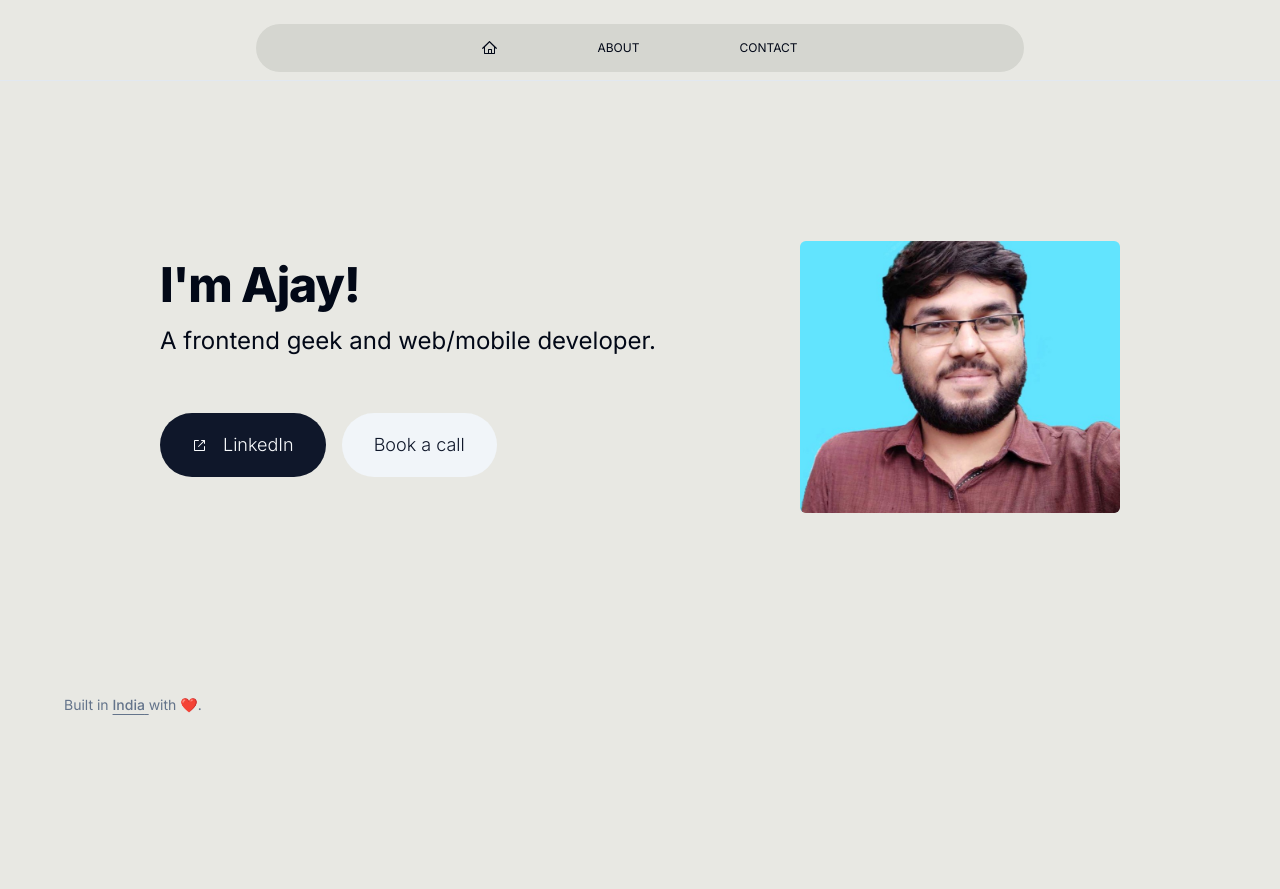
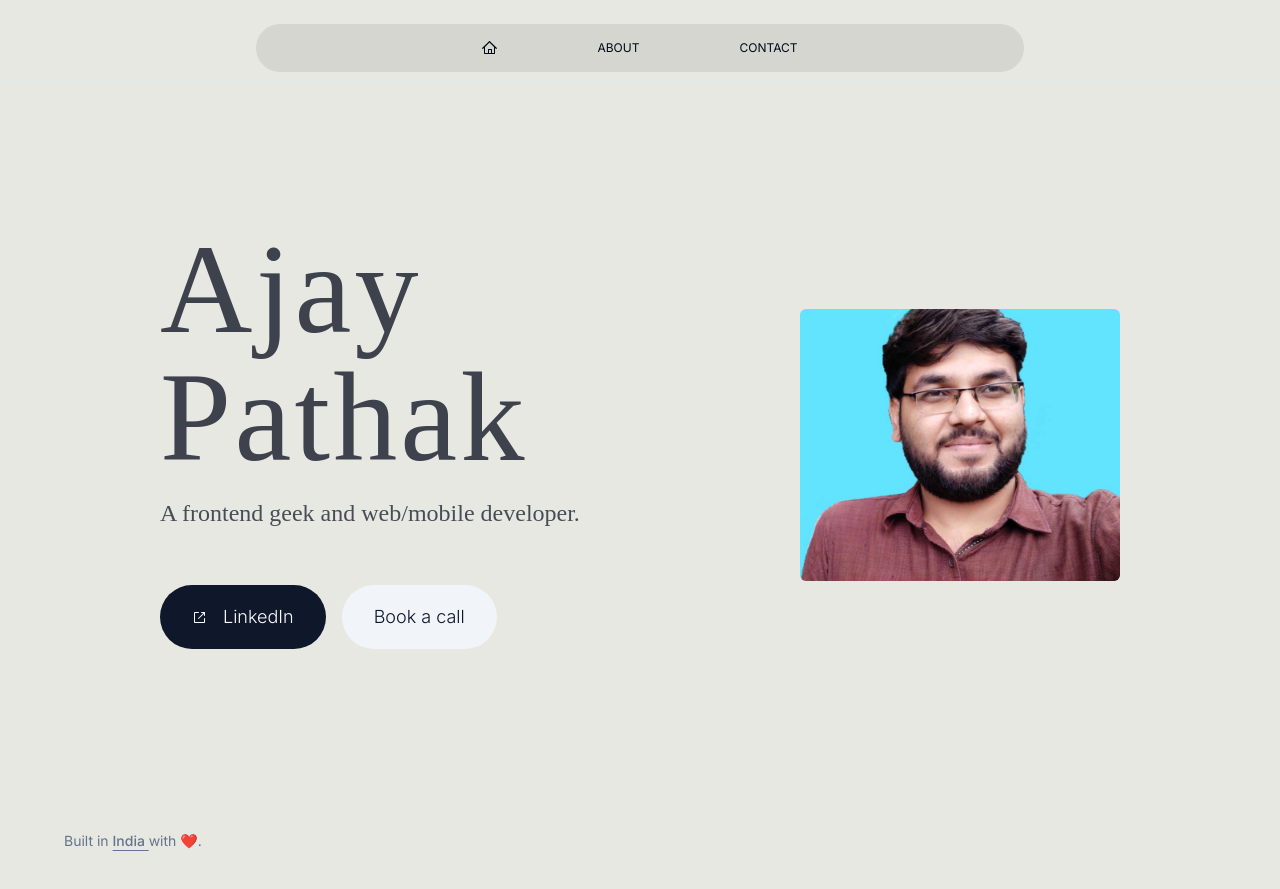
Before and after one commit to ap221882/ajay-pathak, a Next.js app: page / in a window 1280 px wide. Before the commit the page ends 800 px from the top, so only its background shows below. Built offline with nearby package versions, Linux system fonts and the light colour scheme.

Commit message:
font style change

```diff
--- a/src/app/globals.css
+++ b/src/app/globals.css
@@ -3,6 +3,7 @@
 @tailwind utilities;
 @import url('https://fonts.googleapis.com/css2?family=Open+Sans:ital,wght@0,300..800;1,300..800&display=swap');
 @import url('https://fonts.googleapis.com/css2?family=Domine:wght@400..700&display=swap');
+@import url('https://fonts.googleapis.com/css2?family=Cormorant+Garamond:ital,wght@0,300;0,400;0,500;0,600;0,700;1,300;1,400;1,500;1,600;1,700&display=swap');
 
 @layer base {
   :root {
@@ -69,3 +70,65 @@
     @apply bg-background text-foreground;
   }
 }
+
+
+/* Fonts */
+.cormorant-garamond-light {
+  font-family: "Cormorant Garamond", serif;
+  font-weight: 300;
+  font-style: normal;
+}
+
+.cormorant-garamond-regular {
+  font-family: "Cormorant Garamond", serif;
+  font-weight: 400;
+  font-style: normal;
+}
+
+.cormorant-garamond-medium {
+  font-family: "Cormorant Garamond", serif;
+  font-weight: 500;
+  font-style: normal;
+}
+
+.cormorant-garamond-semibold {
+  font-family: "Cormorant Garamond", serif;
+  font-weight: 600;
+  font-style: normal;
+}
+
+.cormorant-garamond-bold {
+  font-family: "Cormorant Garamond", serif;
+  font-weight: 700;
+  font-style: normal;
+}
+
+.cormorant-garamond-light-italic {
+  font-family: "Cormorant Garamond", serif;
+  font-weight: 300;
+  font-style: italic;
+}
+
+.cormorant-garamond-regular-italic {
+  font-family: "Cormorant Garamond", serif;
+  font-weight: 400;
+  font-style: italic;
+}
+
+.cormorant-garamond-medium-italic {
+  font-family: "Cormorant Garamond", serif;
+  font-weight: 500;
+  font-style: italic;
+}
+
+.cormorant-garamond-semibold-italic {
+  font-family: "Cormorant Garamond", serif;
+  font-weight: 600;
+  font-style: italic;
+}
+
+.cormorant-garamond-bold-italic {
+  font-family: "Cormorant Garamond", serif;
+  font-weight: 700;
+  font-style: italic;
+}
--- a/src/app/page.tsx
+++ b/src/app/page.tsx
@@ -8,8 +8,11 @@ export default function Home() {
     <main >
       <div className="py-36 px-40 flex justify-between items-center">
         <div>
-        <h1 className='scroll-m-20 text-4xl font-extrabold tracking-tight lg:text-5xl'>{"I'm Ajay!"}</h1>
-        <h3 className="py-4 text-2xl">A frontend geek and web/mobile developer.</h3>
+        <div className='scroll-m-20 text-9xl cormorant-garamond-regular tracking-wide text-gray-900/80 font-thin'>
+          <h1>Ajay</h1>
+          <h1>Pathak</h1>
+        </div>
+        <h3 className="py-4 text-2xl cormorant-garamond-light text-gray-900/75">A frontend geek and web/mobile developer.</h3>
         <div className="flex gap-4 mt-10">
         <Button asChild variant="default" className='rounded-full p-8 font-light text-lg'>
         <a href="https://www.linkedin.com/in/ajay-pathak-webdeveloper/" target='_blank' nonce='true'>
--- a/src/components/ui/navigation-menu.tsx
+++ b/src/components/ui/navigation-menu.tsx
@@ -42,7 +42,7 @@ NavigationMenuList.displayName = NavigationMenuPrimitive.List.displayName
 const NavigationMenuItem = NavigationMenuPrimitive.Item
 
 const navigationMenuTriggerStyle = cva(
-  "group inline-flex w-max items-center justify-center rounded-md px-4 py-2 text-xs uppercase transition-colors  hover:text-accent-foreground focus:bg-accent focus:text-accent-foreground focus:outline-none disabled:pointer-events-none disabled:opacity-50 data-[active]:bg-accent/50 data-[state=open]:bg-accent/50"
+  "group inline-flex w-max items-center justify-center rounded-md px-4 py-2 text-xs uppercase transition-colors  hover:text-accent-foreground focus:text-accent-foreground focus:outline-none disabled:pointer-events-none disabled:opacity-50 data-[active]:bg-accent/50 data-[state=open]:bg-accent/50"
 )
 
 const NavigationMenuTrigger = React.forwardRef<
```
